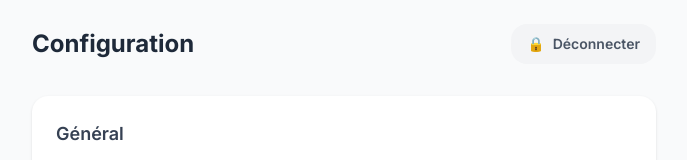
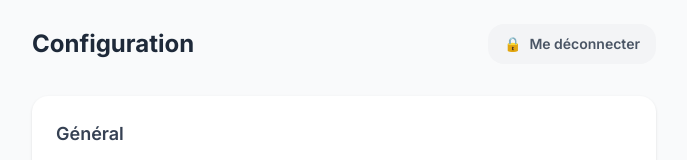
Before and after one commit to Jpestel/simplavie, a Next.js app: page /admin/dashboard in a window 1280 px wide. Shown: the top 160 px of the page, without its empty margins (296-983 px from the left). Built offline with nearby package versions, Linux system fonts and the light colour scheme; no server answers.

Commit message:
Renomme bouton "Déconnecter" en "Me déconnecter"
Co-Authored-By: Claude Sonnet 4.6 <noreply@anthropic.com>

```diff
--- a/src/app/admin/dashboard/page.tsx
+++ b/src/app/admin/dashboard/page.tsx
@@ -23,7 +23,7 @@ export default function AdminDashboard() {
           className="flex items-center gap-2 px-4 py-2.5 rounded-2xl bg-gray-100 hover:bg-gray-200 active:scale-95 transition-all text-gray-600 font-semibold text-sm"
         >
           <span>🔒</span>
-          <span>Déconnecter</span>
+          <span>Me déconnecter</span>
         </button>
       </div>
 
```
